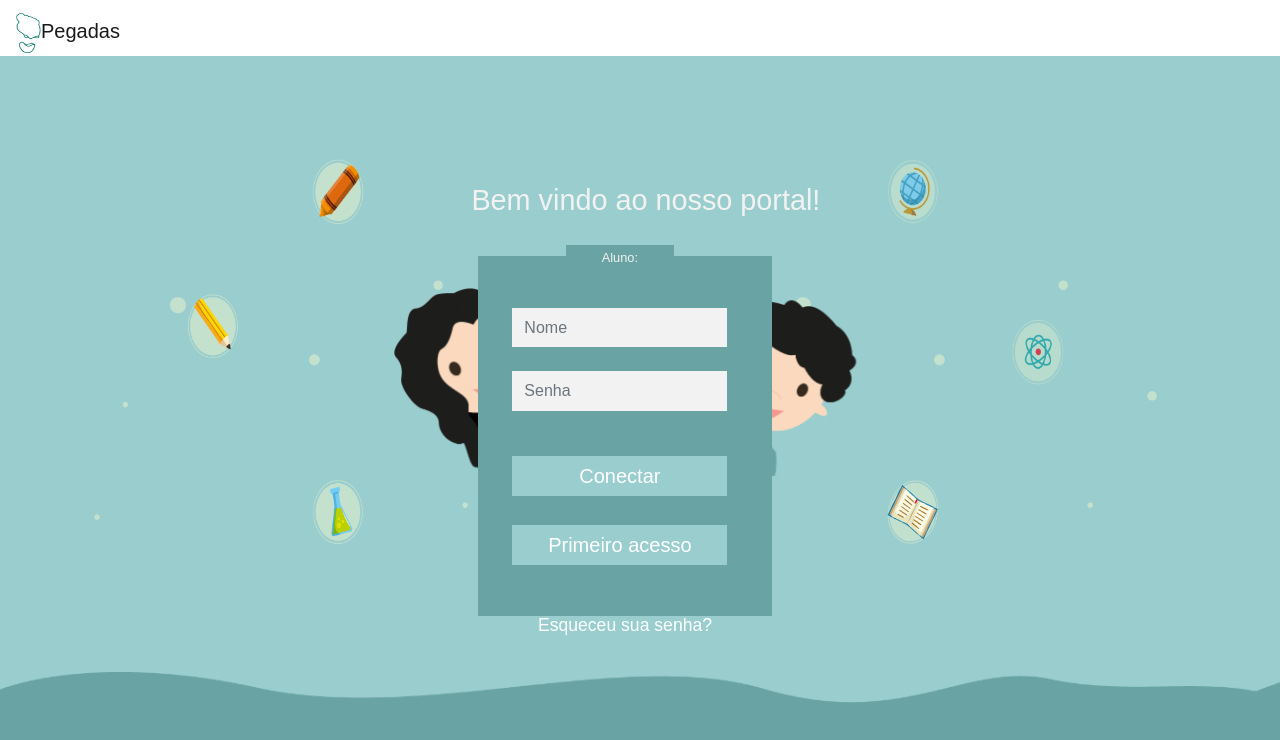
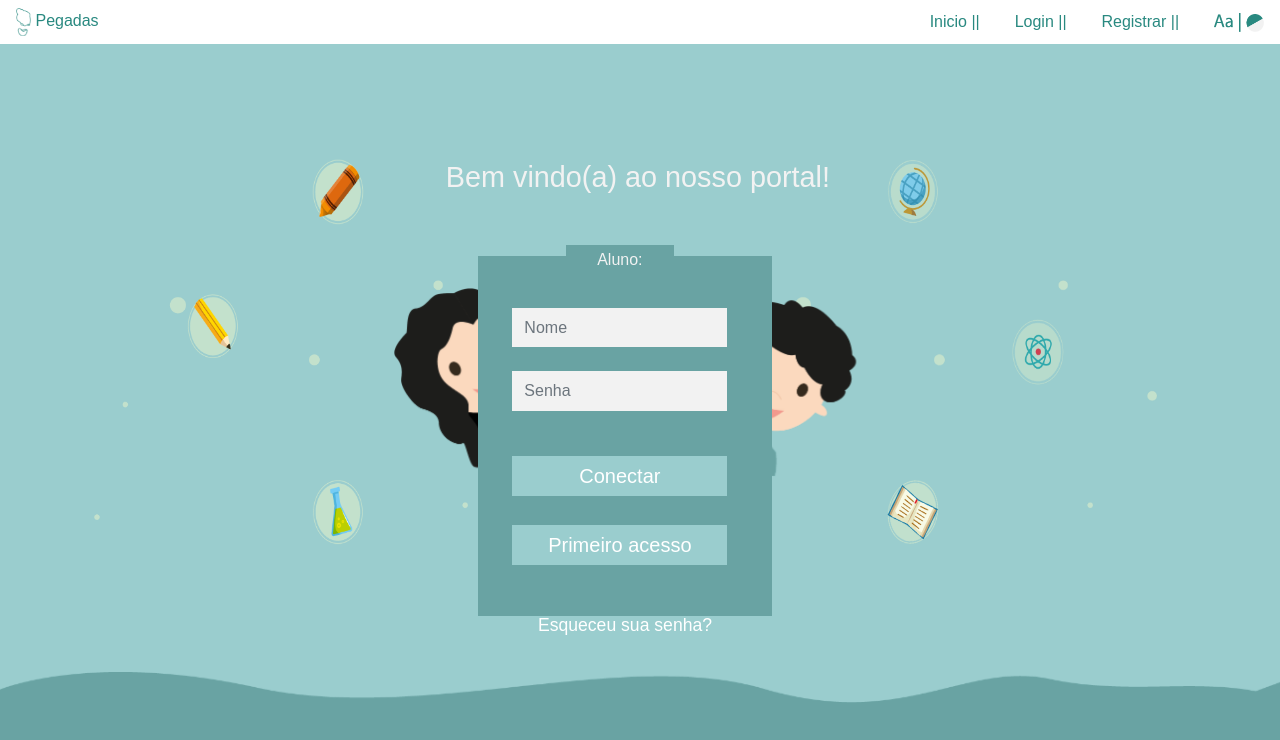
Before and after one commit to Clebson-Stuff/Desafio-Pegadas, a plain HTML site: page index.html in a window 1280 px wide. Drawn offline with nearby package versions, Linux system fonts and the light colour scheme.

Commit message:
Correção da navbar
Ajustes na navbar

```diff
--- a/css/style.css
+++ b/css/style.css
@@ -8,33 +8,53 @@
 nav {
     background-color: white;
     max-height: 3.5em;
-
-
+    color: #298980;
 }
 
 nav a {
-    color: white;
+    color: #298980;
+}
+
+nav #nav_dir a {
+    padding-left: 5%;
+}
+nav a:hover{
+    text-decoration: underline;
 }
 
 nav #logo{
-  width: 100%;
-  height: 100%;
-  max-width: 25px;
-  max-height: 40px;
+    width: 100%;
+    height: 100%;
+    max-width: 15px;
+    max-height: 28px;
+    animation-play-state: paused;
 }
 
+nav #logo:hover{
+    animation-play-state: running;
+}
+
+#nav_dir{
+    text-align: right;
+}
+#nav_dir #img-div{
+    width: 100%;
+    height: 100%;
+    max-width: 50px;
+    max-height: 50px;
+    margin-left: 5%;
+}
 
 /*Conteudo*/
 #title{
     position: absolute;
-    top: 15%;
-    left: 38%;
+    top: 20%;
+    left: 36%;
 
 }
 #title h1{
     color: #F2F2F2;
     font-size: 180%;
-    padding-top: 18%;
 }
 /* Login */
 
@@ -103,7 +123,6 @@
     margin-top: -20%;
 }
 #login input {
-
     border: none;
     border-radius: 0;
     margin: 0;
@@ -124,10 +143,8 @@
     padding-left: 10%;
     padding-right: 10%;
     color: #F2F2F2;
-    font-weight: 0;
     font-family: sans-serif;
-    font-size: 80%;
-
+    font-size: 100%;
 }
 #login button{
     border: none;
--- a/index.html
+++ b/index.html
@@ -14,8 +14,17 @@
 </head>
 <body class="container-fluid">
     <!-- Nav da pagina -->
-    <nav class="navbar fixed-top navbar-light">
-        <a class="navbar-brand" href="#"><img id="logo" src="img/navbar/logo@144x.png" width="18" height="32" alt="">Pegadas</a>
+    <nav class="navbar fixed-top navbar-light row">
+        <div class="col-6"id="nav_esq">
+            <a href="#"><img class="animated infinite jello" id="logo" src="img/navbar/logo@144x.png"></a>
+            <a href="#">Pegadas</a>
+        </div>
+        <div class="col-6" id="nav_dir">
+            <a href="#">Inicio </a>||
+            <a href="#">Login </a>||
+            <a href="#">Registrar </a>||
+            <img id="img-div" src="img/navbar/Ativo_Aa@.png" alt="">
+        </div>
     </nav>
     <!-- Fim da nav -->
     <!-- Conteudo: -->
@@ -36,7 +45,7 @@
         </div>
         <!-- Titulo da pagina -->
         <div class="row" id="title">
-            <h1 class="animated slideInUp">Bem vindo ao nosso portal!</h1>
+            <h1 class="animated slideInUp">Bem vindo(a) ao nosso portal!</h1>
         </div>
         <!-- Inicio do login -->
         <div class="row" id="login">
```
